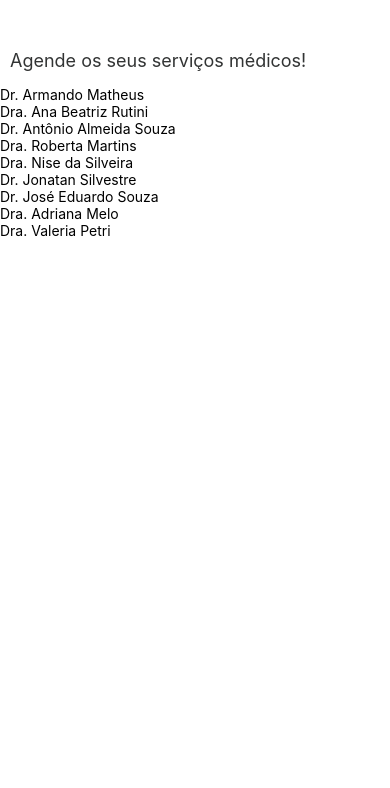
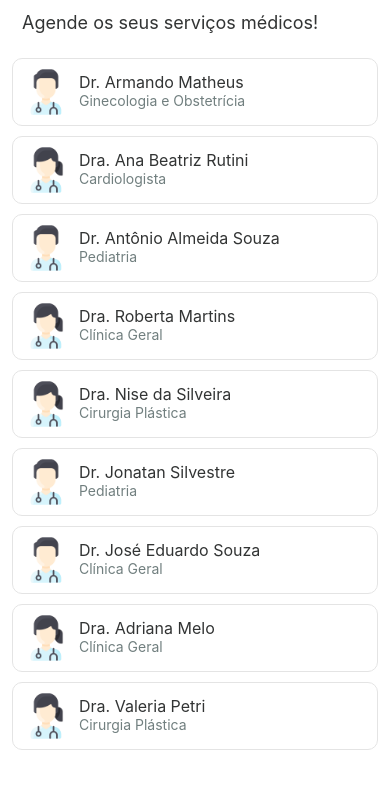
Before and after one commit to vandodev/Agendei, a React Native app in the folder mobile/: screen / in a window 390 px wide. Shown: the top 788 px of the page. Built offline with nearby package versions, Linux system fonts and the light colour scheme.

Commit message:
:ambulance: :heart: :hospital: Mobile -  Componente doctor

```diff
--- /dev/null
+++ b/mobile/src/components/doctor/doctor.jsx
@@ -0,0 +1,16 @@
+import {TouchableOpacity, View, Image, Text} from "react-native";
+import {styles} from "./doctor.style.js";
+
+function Doctor(props) {
+    return <TouchableOpacity style={styles.doctor}>
+        <Image source={props.icon}  style={styles.icon} />
+
+        <View>
+            <Text style={styles.name}>{props.name}</Text>
+            <Text style={styles.specialty}>{props.specialty}</Text>
+        </View>
+
+    </TouchableOpacity>
+}
+
+export default Doctor;
--- /dev/null
+++ b/mobile/src/components/doctor/doctor.style.js
@@ -0,0 +1,31 @@
+import { Colors } from "react-native/Libraries/NewAppScreen"
+import {COLORS, FONT_SIZE} from "../../constants/theme.js"
+
+export const styles = {
+    doctor: {
+        backgroundColor: COLORS.white,
+        flex: 1,
+        padding: 8,
+        flexDirection: "row",
+        borderWidth: 1,
+        borderColor: COLORS.gray4,
+        borderRadius: 10,
+        marginTop: 10,
+    },
+    name: {
+        fontSize: FONT_SIZE.md,
+        color: COLORS.gray1,
+        marginTop: 5
+    },
+    specialty: {
+        fontSize: FONT_SIZE.sm,
+        color: COLORS.gray2
+    },
+    icon: {
+        width:50,
+        height: 50,
+        marginRight: 8
+    }
+
+
+}
--- a/mobile/src/screens/abahome/abahome.jsx
+++ b/mobile/src/screens/abahome/abahome.jsx
@@ -1,6 +1,8 @@
 import {FlatList, Text, View} from 'react-native';
 import {styles} from "./abahome.style.js";
 import { doctors } from '../../constants/data.js';
+import Doctor from '../../components/doctor/doctor.jsx';
+import icon from "../../constants/icon.js"
 
 function AbaHome() {
     return <View style={styles.container}>
@@ -10,7 +12,9 @@
             keyExtractor={(doc)=> doc.id_doctor}
             showsVerticalScrollIndicator={false}
             renderItem={({ item }) => {
-                return <Text>{item.name}</Text>
+                return <Doctor name={item.name}
+                icon={item.icon == "M" ? icon.male : icon.female}
+                specialty={item.specialty}/>
             }}
          />
 
--- a/mobile/src/screens/abahome/abahome.style.js
+++ b/mobile/src/screens/abahome/abahome.style.js
@@ -6,8 +6,7 @@
         backgroundColor: COLORS.white,
         flex: 1,
         justifyContent: "space-between",
-        // padding: 12,
-        paddingTop:50
+        padding: 12,
     },
 
     text: {
```
